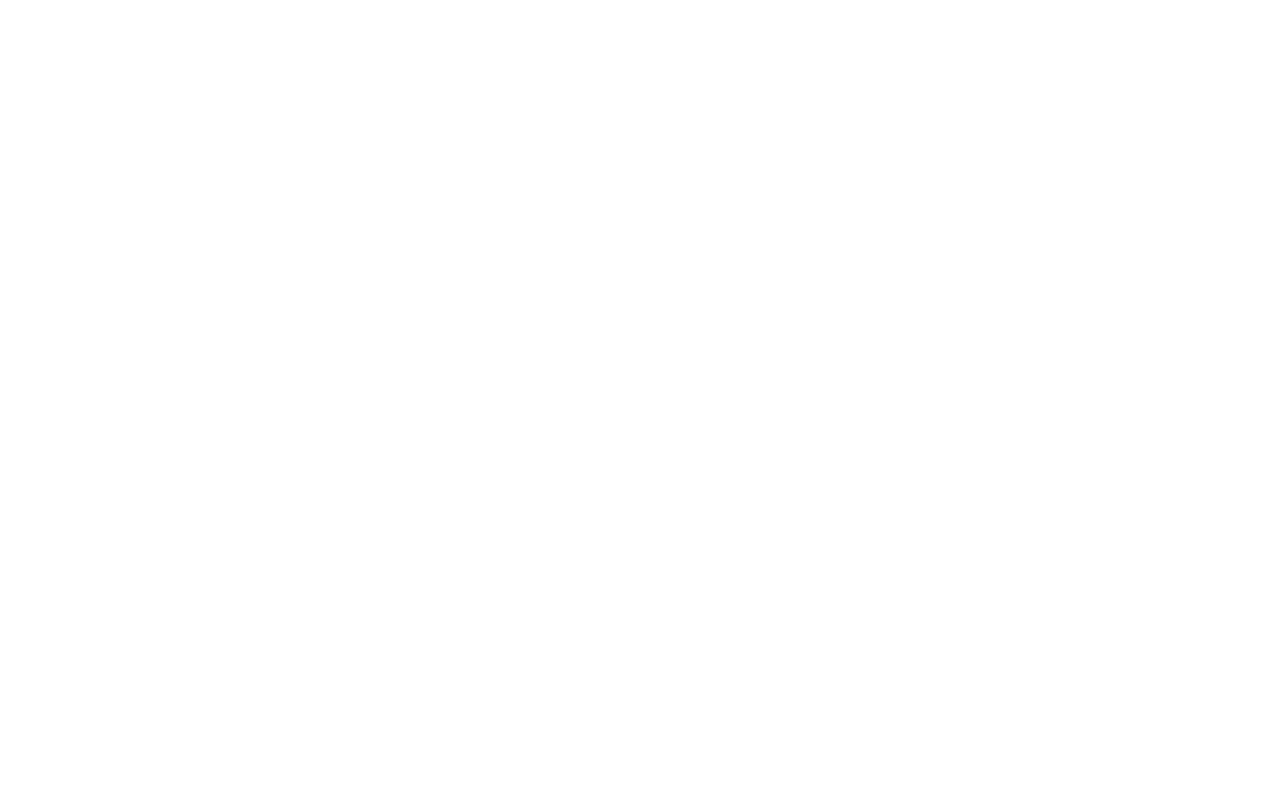
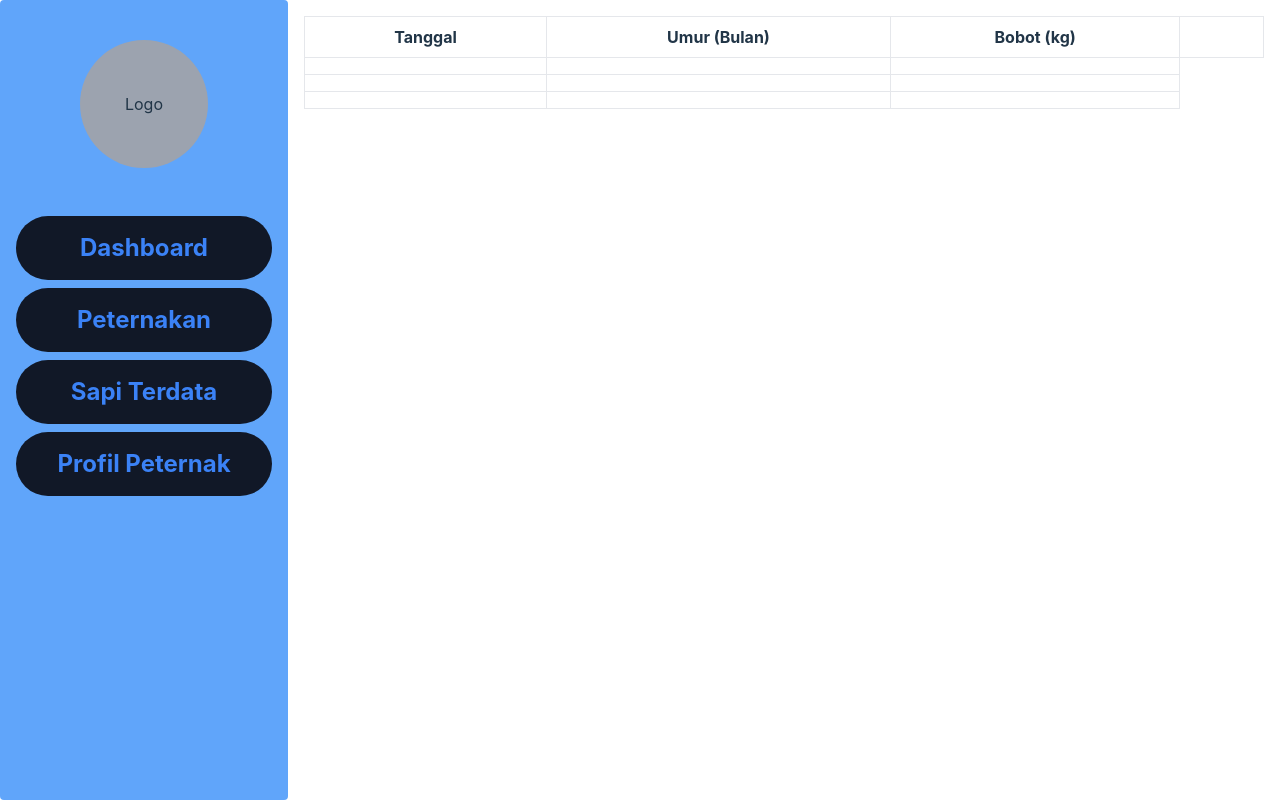
Before and after one commit to Capstone-B-14/kalkulembu-web-fe, a React (Vite) app: page /sapi-terdata/tabel in a window 1280 px wide. Before the commit this address had no page. Shown: the top 802 px of the page. Built offline with nearby package versions, Linux system fonts and the light colour scheme.

Commit message:
Add component: tabel personal

```diff
--- a/src/App.jsx
+++ b/src/App.jsx
@@ -3,8 +3,9 @@
 // importing pages
 import HomePage from './pages/Home';
 import SignupPage from './pages/Signup';
-import PeternakanIndex from './pages/Peternakan';
+import PeternakanTabel from './pages/Peternakan/tabel';
 import PeternakanAnalisis from './pages/Peternakan/analisis';
+import SapiTabel from './pages/Sapi/tabel';
 
 function App() {
   return (
@@ -12,8 +13,9 @@
       <Routes>
         <Route path="/" element={<HomePage />} />
         <Route path="/signup" element={<SignupPage />} />
-        <Route path="/peternakan" element={<PeternakanIndex />} />
+        <Route path="/peternakan/tabel" element={<PeternakanTabel />} />
         <Route path="/peternakan/analisis" element={<PeternakanAnalisis />} />
+        <Route path="/sapi-terdata/tabel" element={<SapiTabel />} />
       </Routes>
     </BrowserRouter>
   );
--- a/src/components/Sidebar/sidebar.jsx
+++ b/src/components/Sidebar/sidebar.jsx
@@ -22,7 +22,7 @@
         {/* Peternakan */}
         <div className='w-full'>
           <Link
-            to='/peternakan'
+            to='/peternakan/analisis'
             className='h-16 bg-gray-900 justify-center rounded-full text-blue-500 font-bold text-2xl flex items-center'
           >
             Peternakan
@@ -31,7 +31,7 @@
         {/* Sapi Terdata */}
         <div className='w-full'>
           <Link
-            to='/sapi-terdata'
+            to='/sapi-terdata/tabel'
             className='h-16 bg-gray-900 justify-center rounded-full text-blue-500 font-bold text-2xl flex items-center'
           >
             Sapi Terdata
--- /dev/null
+++ b/src/components/Tabel/personal.jsx
@@ -0,0 +1,28 @@
+import React from 'react';
+
+export default function Tabel ({ data }) {
+  return (
+    <div className="overflow-x-auto">
+      <table className="min-w-full table-auto">
+        <thead>
+          <tr>
+            <th className="border px-4 py-2">Tanggal</th>
+            <th className="border px-4 py-2">Umur (Bulan)</th>
+            <th className="border px-4 py-2">Bobot (kg)</th>
+            <th className='border px-4 py-2'></th>
+          </tr>
+        </thead>
+        <tbody>
+          {data.map((item, index) => (
+            <tr key={index}>
+              <td className="border px-4 py-2">{item.tanggal}</td>
+              <td className="border px-4 py-2">{item.umur}</td>
+              <td className="border px-4 py-2">{item.bobot}</td>
+              <td></td>
+            </tr>
+          ))}
+        </tbody>
+      </table>
+    </div>
+  );
+};
--- a/src/pages/Peternakan/index.jsx
+++ b/src/pages/Peternakan/tabel.jsx
@@ -4,7 +4,7 @@
 import Sidebar from "../../components/Sidebar/sidebar";
 import DropdownComponent from "../../components/Dropdown/dropdown";
 
-export default function PeternakanIndex() {
+export default function PeternakanTabel() {
   return (
     <>
       <div className='flex'>
--- /dev/null
+++ b/src/pages/Sapi/tabel.jsx
@@ -0,0 +1,24 @@
+import React from "react";
+
+import Sidebar from "../../components/Sidebar/sidebar";
+import Tabel from "../../components/Tabel/personal";
+
+export default function SapiTabel() {
+    const data = [
+        { nama: 'John Doe', usia: 25, alamat: 'Jalan A' },
+        { nama: 'Jane Smith', usia: 30, alamat: 'Jalan B' },
+        { nama: 'Bob Johnson', usia: 35, alamat: 'Jalan C' },
+      ];
+    return (
+      <>
+        <div className='flex'>
+          <div className=''>
+            <Sidebar />
+          </div>
+          <div className="container mx-auto p-4">
+                <Tabel data={data} />
+        </div>
+        </div>
+      </>
+    );
+  }
```
Also changed, not shown: 1 other file (tests, documents, lock files or other folders).
